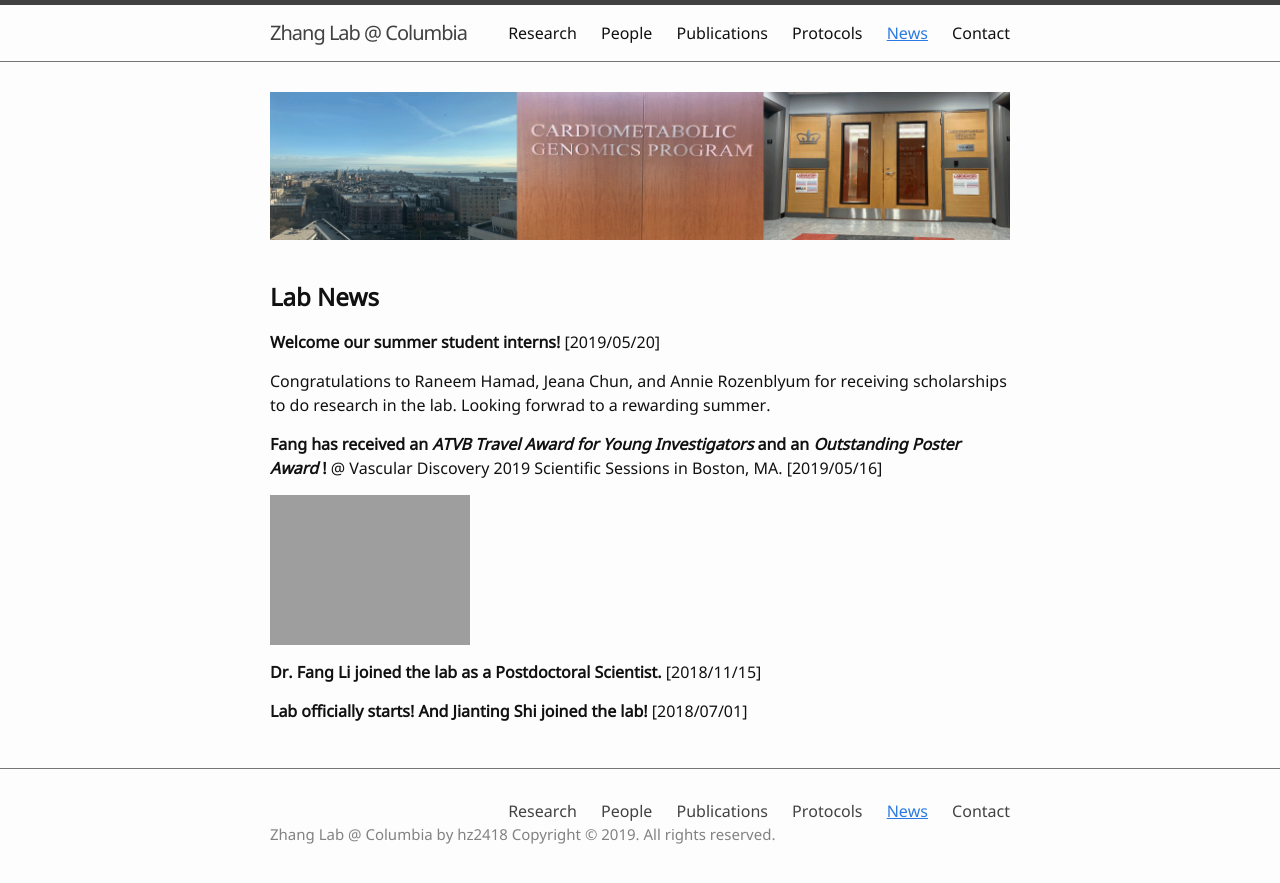
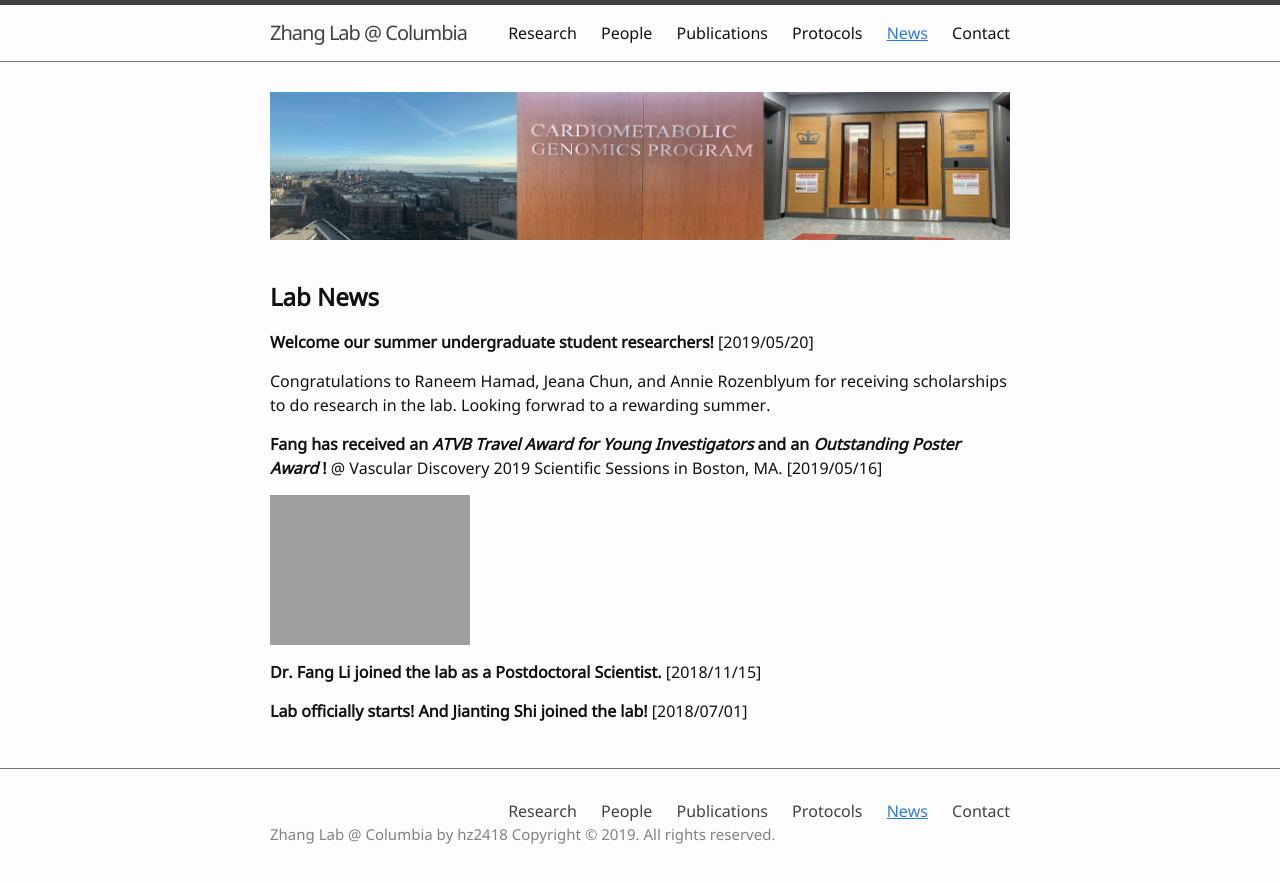
Before and after one commit to hanruizhang/zhanglab, a Jekyll site: the page built from 5_News.md, in a window 1280 px wide. Shown: the top 883 px of the page. Built offline with Jekyll 4.4.1, drawn with Linux system fonts in a browser that asks for light colours.

Commit message:
Update 5_News.md

```diff
--- a/5_News.md
+++ b/5_News.md
@@ -10,7 +10,7 @@ nav: true
 
 
 ## **Lab News**
-#### **Welcome our summer student interns!** [2019/05/20]
+#### **Welcome our summer undergraduate student researchers!** [2019/05/20]
 Congratulations to Raneem Hamad, Jeana Chun, and Annie Rozenblyum for receiving scholarships to do research in the lab. Looking forwrad to a rewarding summer.
 
 #### **Fang has received an _ATVB Travel Award for Young Investigators_ and an _Outstanding Poster Award_ !** @ Vascular Discovery 2019 Scientific Sessions in Boston, MA. [2019/05/16]
```
